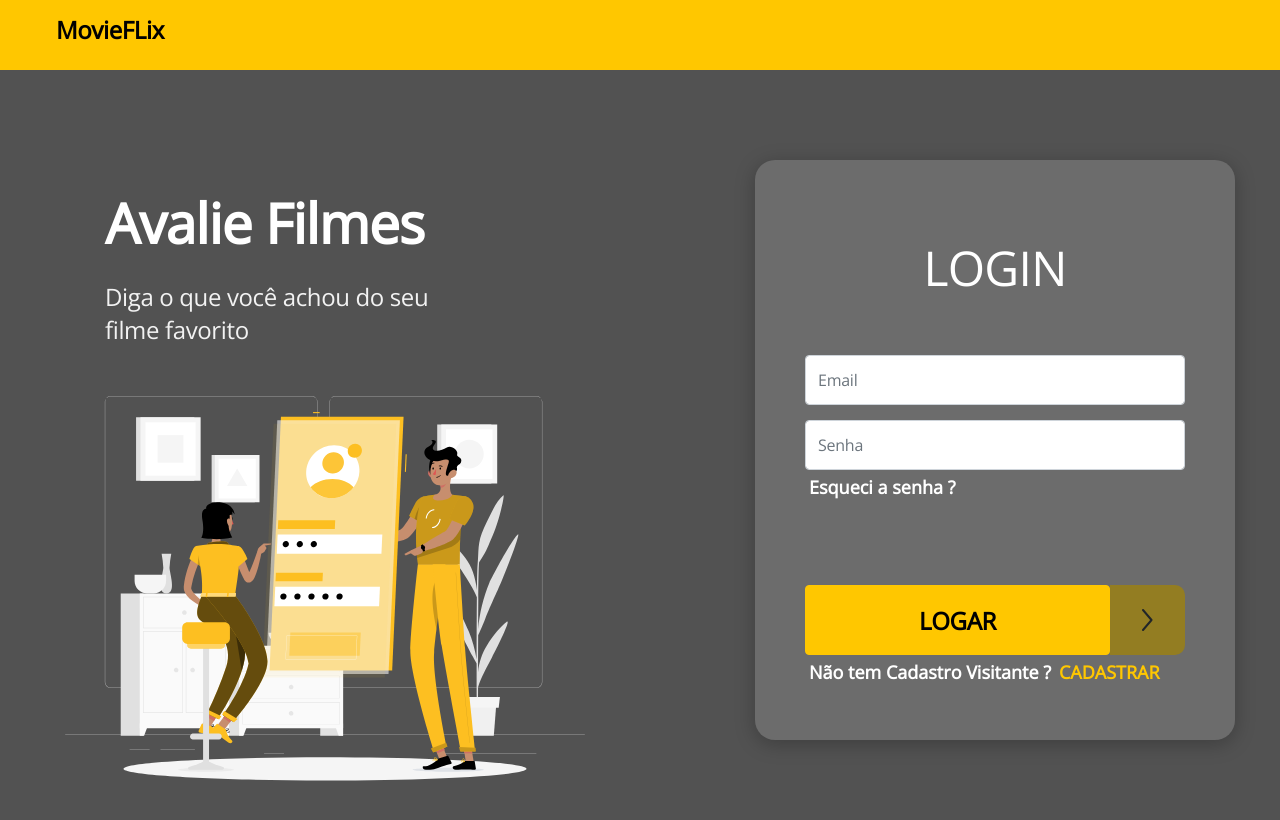
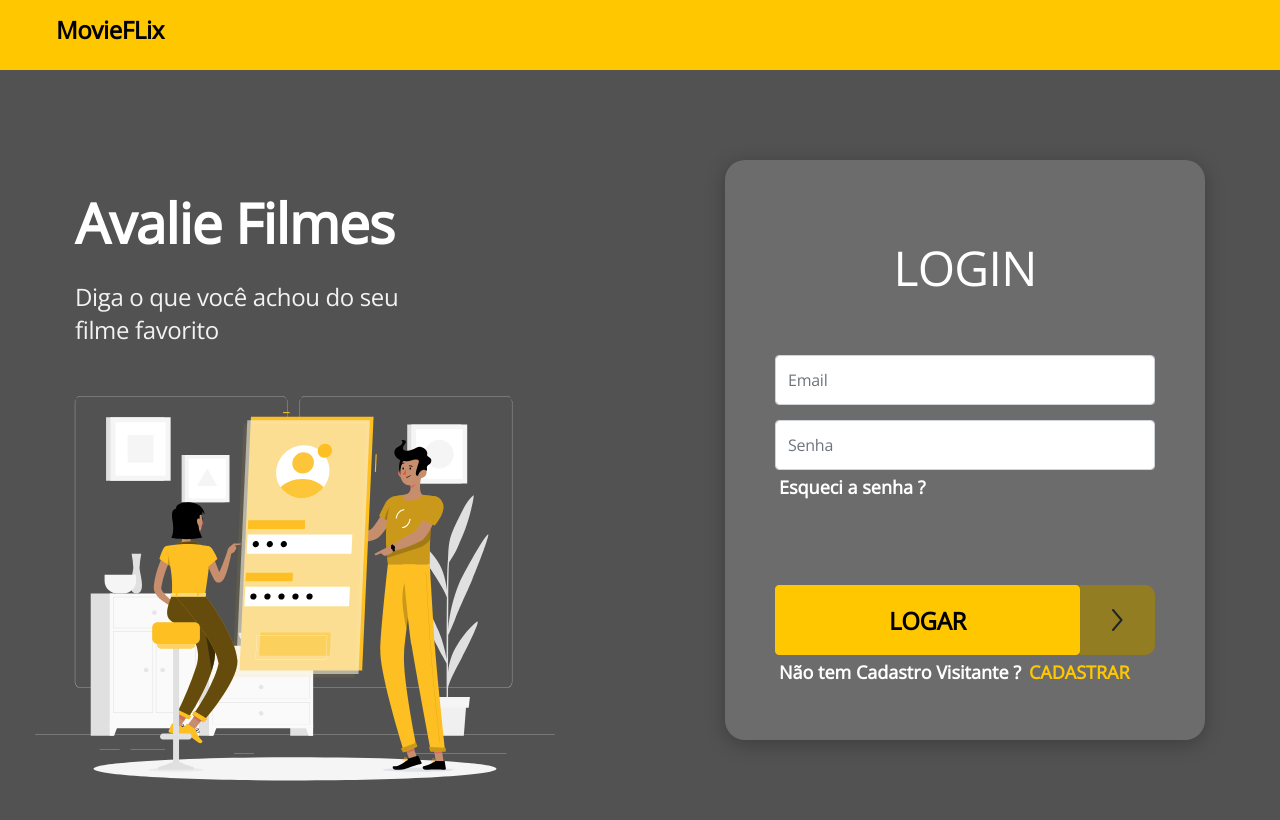
Before and after one commit to luisinho/movieflix, a React (Create React App) app in the folder frontend-web/: page /home/login in a window 1280 px wide. Shown: the top 820 px of the page. Built offline with nearby package versions, Linux system fonts and the light colour scheme; no server answers.

Commit message:
change home container.

```diff
--- a/frontend-web/src/pages/Home/styles.scss
+++ b/frontend-web/src/pages/Home/styles.scss
@@ -44,10 +44,6 @@
     #divImgLogin {
         flex-wrap: wrap;
     }
-
-    .home-container {
-        padding: 40px 40px 100px 65px;
-    }
 }
 
 @media (min-width: 960px) {
@@ -57,9 +53,8 @@
     }
 
     .home-container {
-        padding: 40px 40px 100px 65px;
+        padding: 40px 40px 100px 35px;
     }
-
 }
 
 @media (min-width: 1440px) {
```
